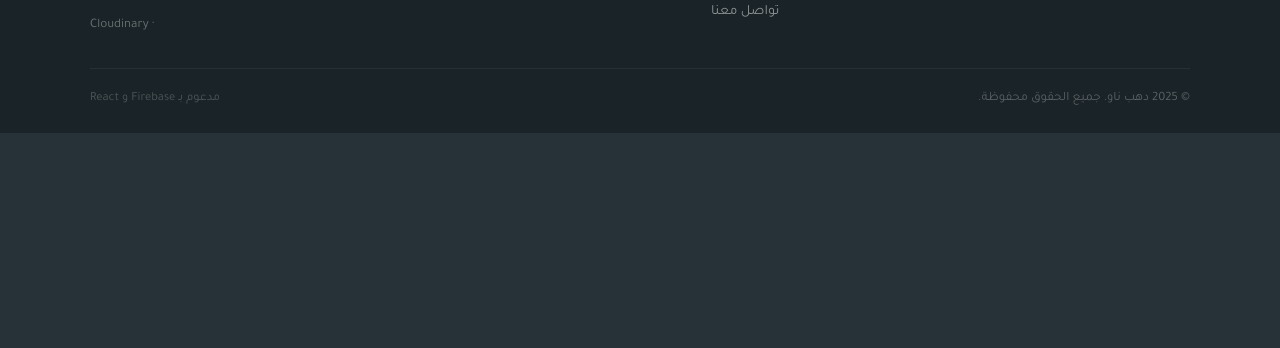
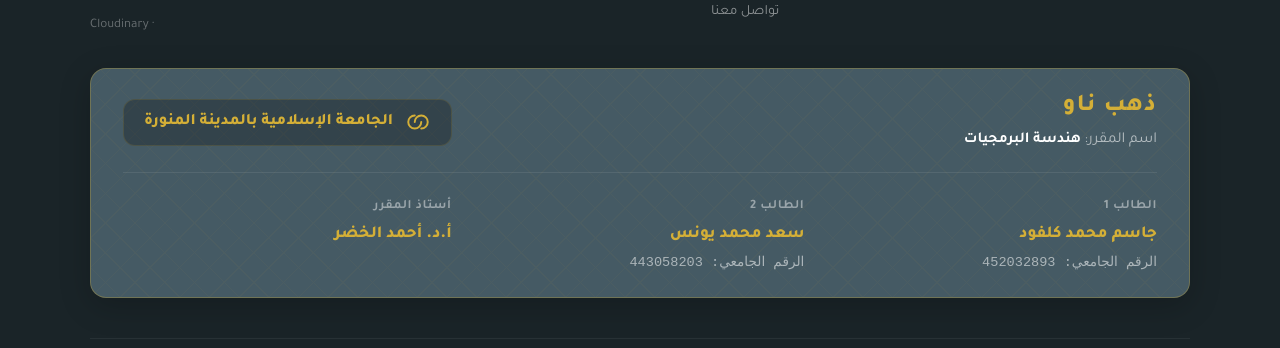
Before and after one commit to J4ss1m/DahabNow, a React (Vite) app: page / in a window 1280 px wide. Shown: the part 1854-2202 px from the top of the page. Before the commit the page ends 1987 px from the top, so only its background shows below. Built offline with nearby package versions, Linux system fonts and the light colour scheme; no server answers; the database is empty.

Commit message:
show Arabic shop names when language is Arabic

```diff
--- a/src/components/common/Footer.jsx
+++ b/src/components/common/Footer.jsx
@@ -222,6 +222,65 @@ function Footer() {
           </div>
         </div>
 
+        {/* ── Project Info Section ──────────────────────────────── */}
+        <div style={{
+          maxWidth: "1100px",
+          margin: "0 auto 2.5rem",
+          backgroundColor: CARD,
+          border: `1.5px solid rgba(212,175,55,0.3)`,
+          borderRadius: "16px",
+          padding: "1.5rem 2rem",
+          position: "relative",
+          overflow: "hidden",
+          display: "flex",
+          flexDirection: "column",
+          gap: "1.25rem",
+          boxShadow: "0 8px 32px rgba(0,0,0,0.2)"
+        }}>
+          {/* Subtle Islamic Geometric Pattern Background */}
+          <div style={{
+            position: "absolute",
+            inset: 0,
+            opacity: 0.04,
+            pointerEvents: "none",
+            backgroundImage: `repeating-linear-gradient(45deg, transparent, transparent 20px, ${GOLD} 20px, ${GOLD} 21px), repeating-linear-gradient(-45deg, transparent, transparent 20px, ${GOLD} 20px, ${GOLD} 21px)`
+          }} />
+
+          {/* Top Row: Project Name & University */}
+          <div style={{ display: "flex", justifyContent: "space-between", alignItems: "center", flexWrap: "wrap", gap: "1.5rem", position: "relative", zIndex: 1 }}>
+            <div>
+              <h3 style={{ margin: "0 0 0.4rem", color: GOLD, fontSize: "1.5rem", fontWeight: 900, textTransform: "uppercase", letterSpacing: "0.05em" }}>
+                {t("projectName")}
+              </h3>
+              <p style={{ margin: 0, color: "rgba(255,255,255,0.6)", fontSize: "0.95rem" }}>
+                {t("courseName")}: <span style={{ color: WHITE, fontWeight: 700 }}>{t("softwareEngineering")}</span>
+              </p>
+            </div>
+            <div style={{ display: "flex", alignItems: "center", gap: "12px", backgroundColor: "rgba(0,0,0,0.25)", padding: "0.6rem 1.25rem", borderRadius: "12px", border: "1px solid rgba(212,175,55,0.15)" }}>
+              <DahabNowLogo size={26} />
+              <span style={{ color: GOLD, fontWeight: 800, fontSize: "1rem" }}>{t("universityName")}</span>
+            </div>
+          </div>
+
+          {/* Bottom Row: Students & Instructor */}
+          <div style={{ display: "grid", gridTemplateColumns: "repeat(auto-fit, minmax(220px, 1fr))", gap: "1.5rem", position: "relative", zIndex: 1, borderTop: "1px solid rgba(255,255,255,0.08)", paddingTop: "1.5rem" }}>
+            <div>
+              <p style={{ margin: "0 0 0.3rem", color: "rgba(255,255,255,0.45)", fontSize: "0.8rem", textTransform: "uppercase", fontWeight: 700, letterSpacing: "0.05em" }}>{t("student")} 1</p>
+              <p style={{ margin: "0 0 0.15rem", color: GOLD, fontWeight: 800, fontSize: "1.05rem" }}>{t("student1Name")}</p>
+              <p style={{ margin: 0, color: "rgba(255,255,255,0.55)", fontSize: "0.85rem", fontFamily: "monospace" }}>{t("universityId")}: 452032893</p>
+            </div>
+            <div>
+              <p style={{ margin: "0 0 0.3rem", color: "rgba(255,255,255,0.45)", fontSize: "0.8rem", textTransform: "uppercase", fontWeight: 700, letterSpacing: "0.05em" }}>{t("student")} 2</p>
+              <p style={{ margin: "0 0 0.15rem", color: GOLD, fontWeight: 800, fontSize: "1.05rem" }}>{t("student2Name")}</p>
+              <p style={{ margin: 0, color: "rgba(255,255,255,0.55)", fontSize: "0.85rem", fontFamily: "monospace" }}>{t("universityId")}: 443058203</p>
+            </div>
+            <div>
+              <p style={{ margin: "0 0 0.3rem", color: "rgba(255,255,255,0.45)", fontSize: "0.8rem", textTransform: "uppercase", fontWeight: 700, letterSpacing: "0.05em" }}>{t("courseInstructor")}</p>
+              <p style={{ margin: 0, color: GOLD, fontWeight: 800, fontSize: "1.05rem" }}>{t("instructorName")}</p>
+            </div>
+          </div>
+        </div>
+
         {/* ── Divider ─────────────────────────────────────────── */}
         <div style={{ borderTop: "1px solid rgba(255,255,255,0.06)", paddingTop: "1.25rem", maxWidth: "1100px", margin: "0 auto", display: "flex", justifyContent: "space-between", flexWrap: "wrap", gap: "0.5rem", alignItems: "center" }}>
           <p style={{ color: "rgba(255,255,255,0.28)", fontSize: "0.8rem", margin: 0 }}>
--- a/src/i18n/ar.json
+++ b/src/i18n/ar.json
@@ -256,6 +256,17 @@
   "adSelectType": "اختر نوع الإعلان",
   "adRequestError": "فشل إرسال الطلب. يرجى المحاولة مجددًا.",
 
+  "projectName": "ذهب ناو",
+  "courseName": "اسم المقرر",
+  "softwareEngineering": "هندسة البرمجيات",
+  "universityName": "الجامعة الإسلامية بالمدينة المنورة",
+  "student": "الطالب",
+  "student1Name": "جاسم محمد كلفود",
+  "student2Name": "سعد محمد يونس",
+  "universityId": "الرقم الجامعي",
+  "courseInstructor": "أستاذ المقرر",
+  "instructorName": "أ.د. أحمد الخضر",
+
   "accountSettingsTitle": "إعدادات الحساب",
   "settingsDisplayName": "الاسم المعروض",
   "settingsPhone": "رقم الهاتف",
--- a/src/i18n/en.json
+++ b/src/i18n/en.json
@@ -259,6 +259,17 @@
   "adSelectType": "Select ad type",
   "adRequestError": "Failed to submit request. Please try again.",
 
+  "projectName": "DahabNow",
+  "courseName": "Course Name",
+  "softwareEngineering": "Software Engineering",
+  "universityName": "Islamic University of Madinah",
+  "student": "Student",
+  "student1Name": "Jassim Mohammed Kalfud",
+  "student2Name": "Saad Mohammed Yunus",
+  "universityId": "University ID",
+  "courseInstructor": "Course Instructor",
+  "instructorName": "Prof. Ahmed Al Khodr",
+
   "accountSettingsTitle": "Account Settings",
   "settingsDisplayName": "Display Name",
   "settingsPhone": "Phone Number",
```
